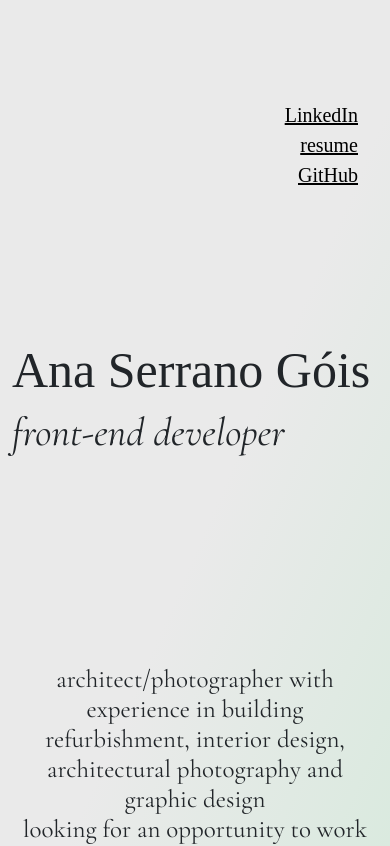
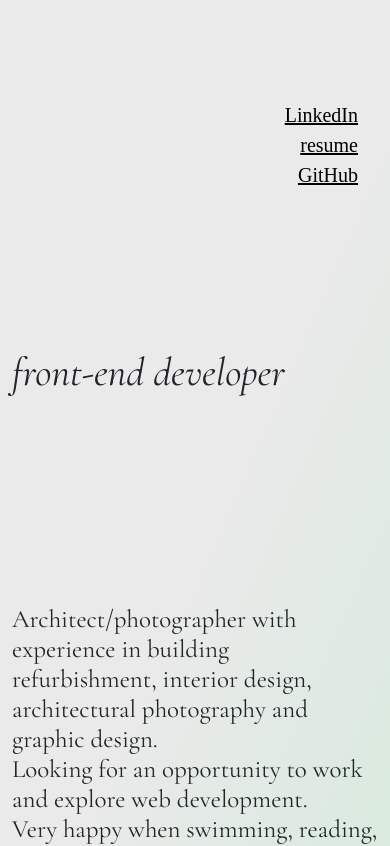
Before and after one commit to acbserrano/anaserranogois, a React (Create React App) app: page / in a window 390 px wide. Shown: the top 846 px of the page. Built offline with nearby package versions, Linux system fonts and the light colour scheme; a web font is replaced by a local one.

Commit message:
updated text app header

```diff
--- a/src/App.css
+++ b/src/App.css
@@ -108,7 +108,7 @@ footer {
 
 @media (max-width: 768px) {
   h1 {
-    font-size: 50px;
+    font-size: 0px;
     text-align: left;
     padding-top: 150px;
   }
@@ -119,7 +119,6 @@ footer {
   }
 
   p {
-    text-align: center;
     padding-bottom: 100px;
   }
 
--- a/src/App.js
+++ b/src/App.js
@@ -19,14 +19,14 @@ function App() {
             <h2>front-end developer</h2>
 
             <p>
-              architect/photographer with experience in building refurbishment,
-              interior design, architectural photography and graphic design{" "}
+              Architect/photographer with experience in building refurbishment,
+              interior design, architectural photography and graphic design.{" "}
               <br />
-              looking for an opportunity to work and explore web development
+              Looking for an opportunity to work and explore web development.
               <br />
-              very happy when swimming, reading, paiting and traveling
+              Very happy when swimming, reading, paiting and traveling.
               <br />
-              founder of{" "}
+              Founder of:{" "}
               <span className="name_sites">
                 <a
                   href="https://www.estudiocabo.com"
```
